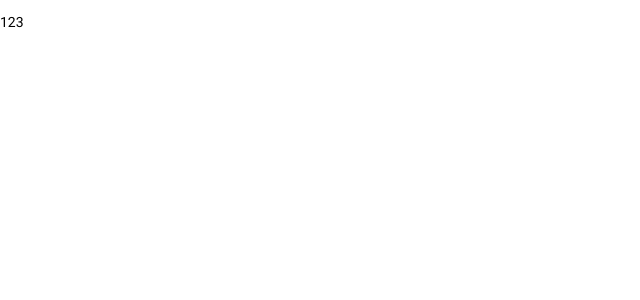
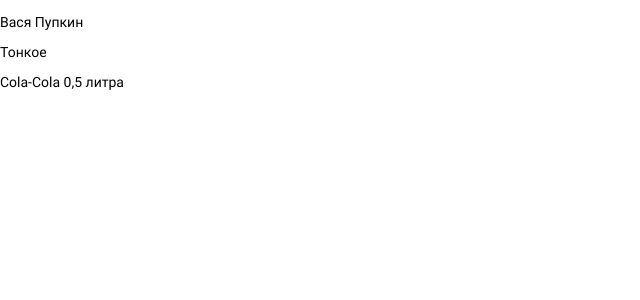
Before and after one commit to KuryakovDen/42634-pizza-1, a Vue app in the folder src/frontend/: page / in a window 1280 px wide. Shown: the top 300 px of the page, without its empty margins (0-640 px from the left). Built offline with nearby package versions, Linux system fonts and the light colour scheme.

Commit message:
Подключение статических данных к компоненту

```diff
--- a/src/frontend/src/views/Index.vue
+++ b/src/frontend/src/views/Index.vue
@@ -1,11 +1,24 @@
 <template>
-    <p>123</p>
+  <div>
+    <p>{{ user.name }}</p>
+    <p>{{ pizza.dough[0].name }}</p>
+    <p>{{ misc[0].name }}</p>
+  </div>
 </template>
+<script>
+import user from "@/static/user.json";
+import pizza from "@/static/pizza.json";
+import misc from "@/static/misc.json";
 
-<script>
-
+export default {
+  name: "Index",
+  data() {
+    return {
+      user,
+      pizza,
+      misc,
+    };
+  },
+};
 </script>
-
-<style>
-
-</style>
+<style></style>
```
